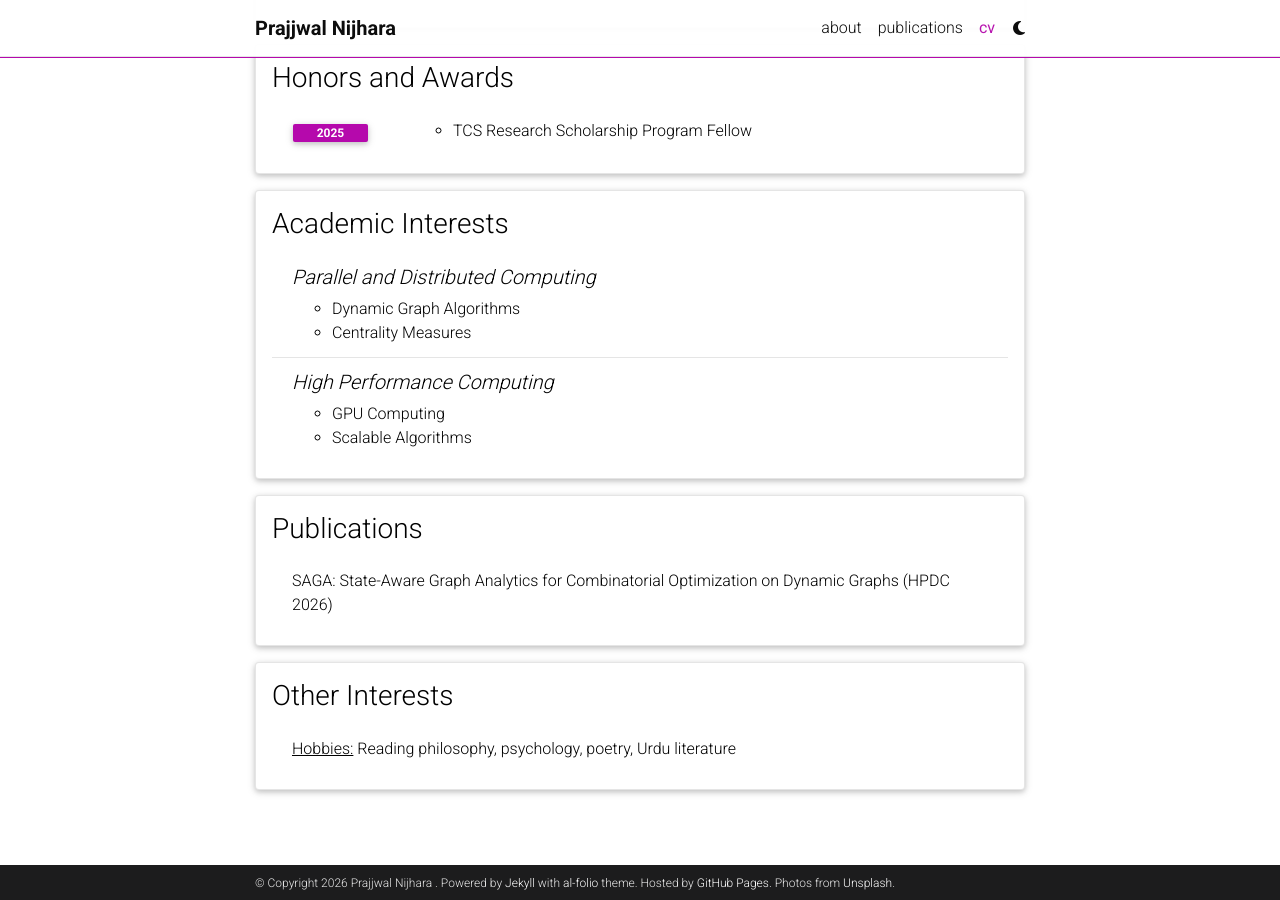
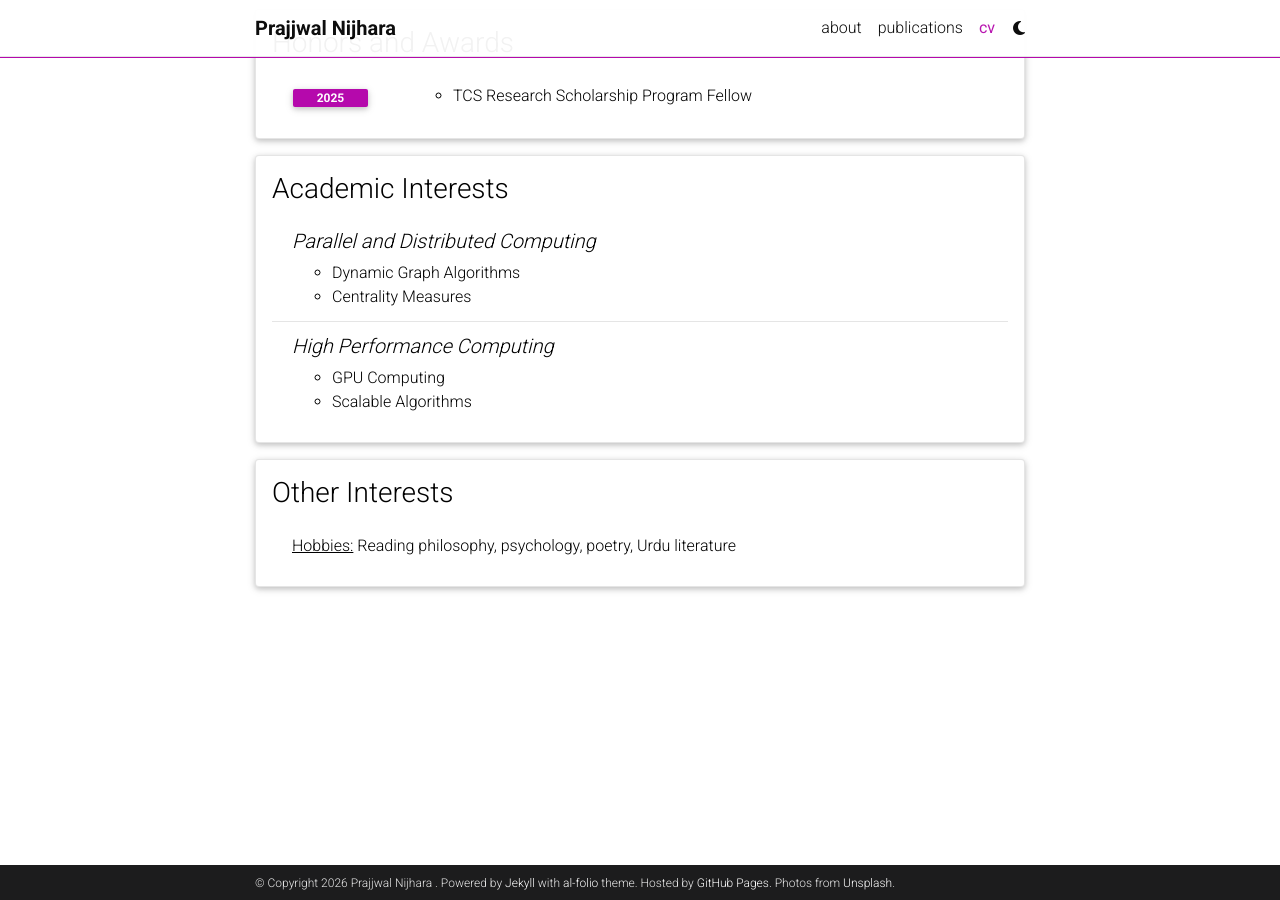
Before and after one commit to pnijhara/pnijhara.github.io, a Jekyll site: the page built from _pages/cv.md, in a window 1280 px wide and 900 px high, scrolled down 1348 px. Built offline with Jekyll 4.4.1, drawn with Linux system fonts in a browser that asks for light colours; comment, search, counter and statistics services are not loaded; a style sheet for code colours, icons or effects is not loaded.

```diff
--- a/_data/cv.yml
+++ b/_data/cv.yml
@@ -56,11 +56,6 @@
         - GPU Computing
         - Scalable Algorithms
 
-- title: Publications
-  type: list
-  contents:
-    - "SAGA: State-Aware Graph Analytics for Combinatorial Optimization on Dynamic Graphs (HPDC 2026)"
-
 - title: Other Interests
   type: list
   contents:
```
Also changed, not shown: assets/json/resume.json (+7 -0 lines).
